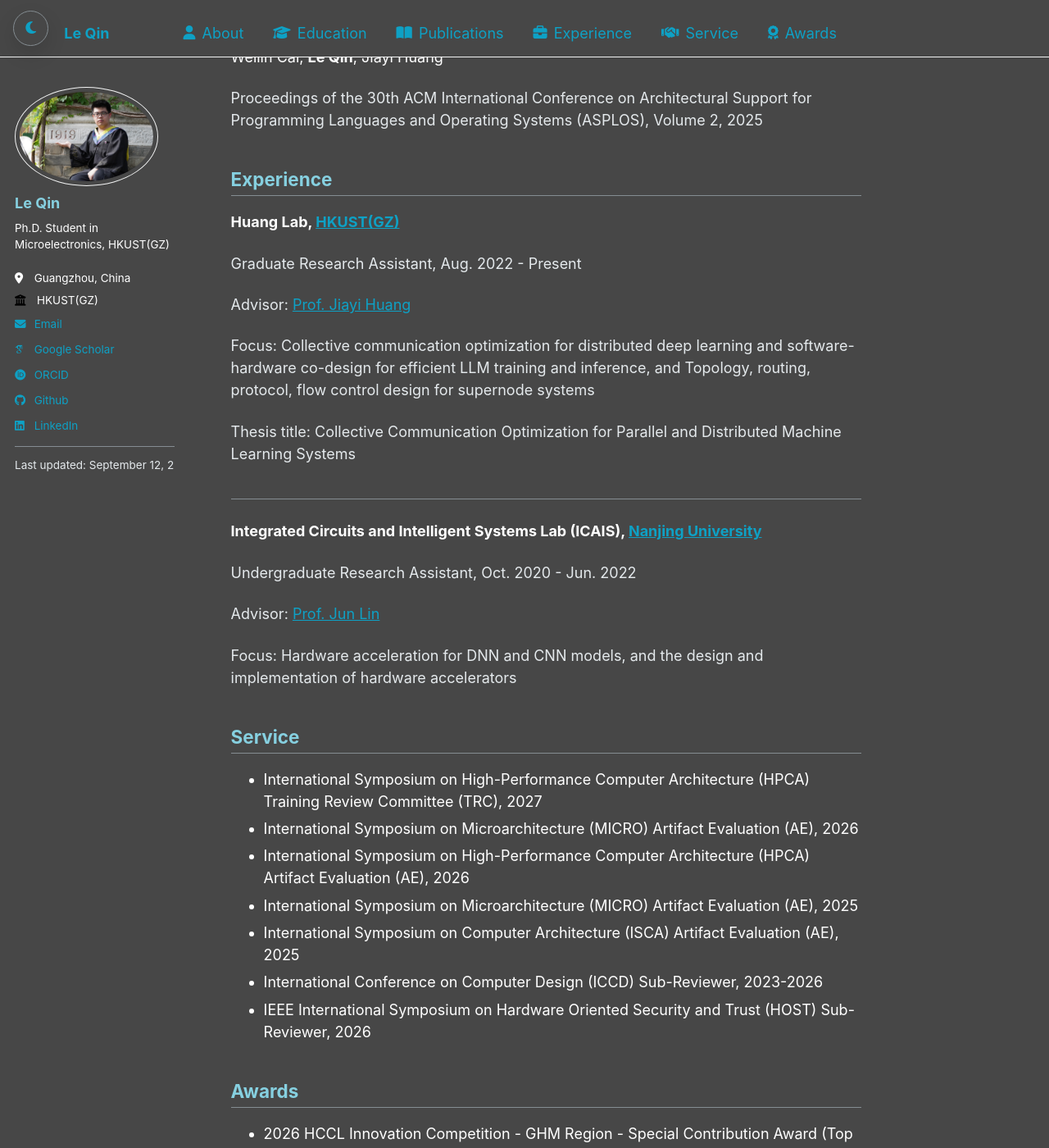
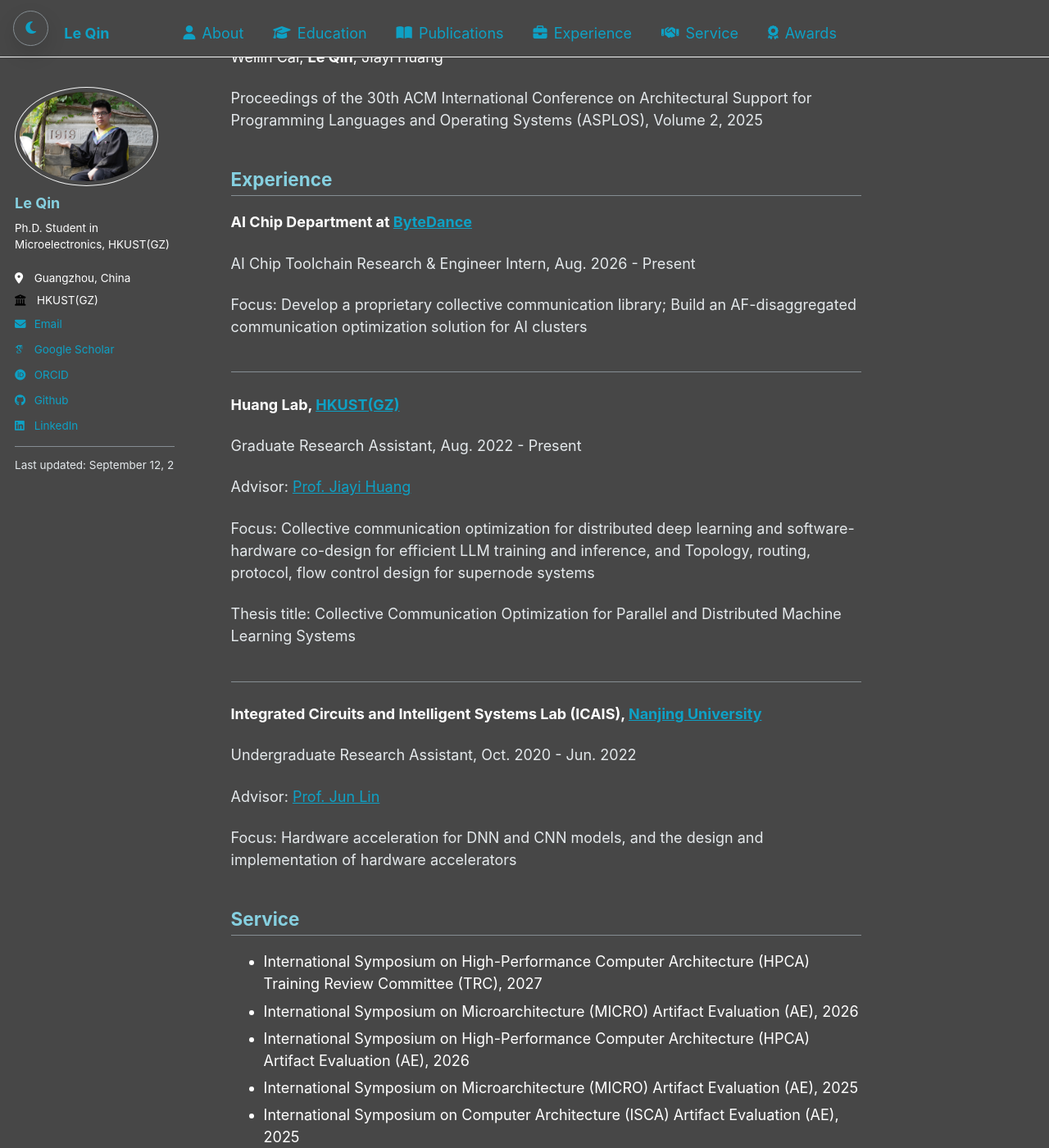
Before and after one commit to G-alois/G-alois.github.io, a Jekyll site: the page built from _pages/about.md, in a window 1280 px wide and 1400 px high, scrolled down 3705 px. Shown: the whole window at 82% size. Built offline with Jekyll 4.4.1, drawn with Linux system fonts in a browser that asks for light colours; some web fonts are replaced; some of the changed text lies outside the part shown.

Commit message:
Update resume details and publication link

```diff
--- a/_pages/about.md
+++ b/_pages/about.md
@@ -48,7 +48,7 @@ author_profile: true
   </div>
 
   <div class="publication-item">
-    <p class="publication-title"><strong>[ISCA '26]</strong> Mapping and Communication Optimizations with Fault Tolerance for Wafer-Scale LLM Inference</p>
+    <p class="publication-title"><strong>[ISCA '26]</strong> <a href="https://ieeexplore.ieee.org/abstract/document/11617913">Mapping and Communication Optimizations with Fault Tolerance for Wafer-Scale LLM Inference</a></p>
     <p class="publication-authors">Junwei Cui, <strong>Le Qin</strong>, Weilin Cai, Jiayi Huang</p>
     <p class="publication-meta">Proceedings of the 53rd Annual International Symposium on Computer Architecture (ISCA), 2026</p>
     <p class="publication-badge"><strong>ACM Artifact Review Badges:</strong> Artifact Available, Artifact Evaluated, Artifact Reproduced</p>
@@ -103,6 +103,12 @@ author_profile: true
   <h2>Experience</h2>
 
   <div class="record-item">
+    <p class="record-title">AI Chip Department at <a href="https://www.bytedance.com/en/">ByteDance</a></p>
+    <p class="record-meta">AI Chip Toolchain Research &amp; Engineer Intern, Aug. 2026 - Present</p>
+    <p class="record-submeta">Focus: Develop a proprietary collective communication library; Build an AF-disaggregated communication optimization solution for AI clusters</p>
+  </div>
+
+  <div class="record-item">
     <p class="record-title">Huang Lab, <a href="https://www.hkust-gz.edu.cn/">HKUST(GZ)</a></p>
     <p class="record-meta">Graduate Research Assistant, Aug. 2022 - Present</p>
     <p class="record-submeta">Advisor: <a href="https://jyhuang91.github.io">Prof. Jiayi Huang</a></p>
@@ -126,6 +132,8 @@ author_profile: true
     <li>International Symposium on High-Performance Computer Architecture (HPCA) Artifact Evaluation (AE), 2026</li>
     <li>International Symposium on Microarchitecture (MICRO) Artifact Evaluation (AE), 2025</li>
     <li>International Symposium on Computer Architecture (ISCA) Artifact Evaluation (AE), 2025</li>
+    <li>IEEE Computer Architecture Letters (CAL) Reviewer, 2026</li>
+    <li>Asia and South Pacific Design Automation Conference (ASP-DAC) Sub-Reviewer, 2027</li>
     <li>International Conference on Computer Design (ICCD) Sub-Reviewer, 2023-2026</li>
     <li>IEEE International Symposium on Hardware Oriented Security and Trust (HOST) Sub-Reviewer, 2026</li>
   </ul>
```
